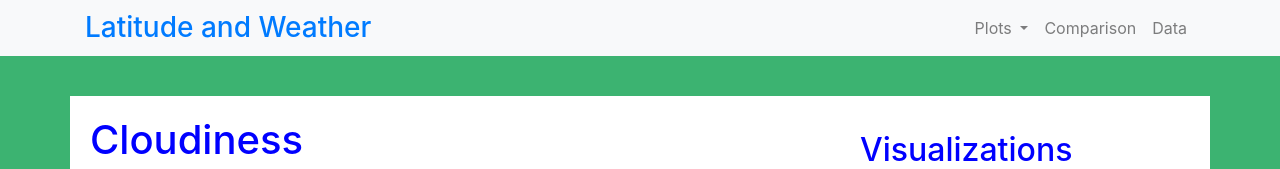
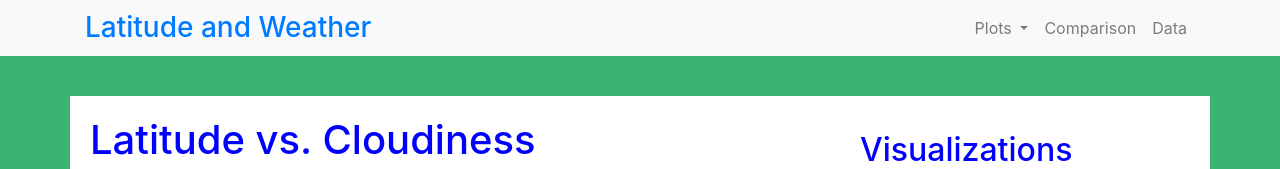
Before and after one commit to mkthis/Web-Design-Challenge, a plain HTML site: page cloudiness.html in a window 1280 px wide. Shown: the top 169 px of the page. Drawn offline with nearby package versions, Linux system fonts and the light colour scheme.

Commit message:
fixed error on two htmls

```diff
--- a/cloudiness.html
+++ b/cloudiness.html
@@ -48,7 +48,7 @@
     <div class="container">
         <div class="row">
             <div id = "content" class="col-md-8" >
-                <h1>Cloudiness</h1>
+                <h1>Latitude vs. Cloudiness</h1>
                 <a target = "blank" href="Resources/images/Fig3.png"><center><img class="thumbnail2" alt="Fig3" src="Resources/images/Fig3.png"/></center></a>
                 <p>
                     Both the Northern and Southern Hemispheres indicate positive correlations between latitude and humidity; however, these relationships do not appear to be strong as indicated by the r-squared values. There are many data points in both the Northern and Southern Hemispheres that are either 0% cloudiness or 100% cloudiness, but the Northern Hemisphere has more data points overall and it may appear that this relationship is stronger in the North than in the South, when it might not be the case. In the North, if clouds exist, it appears to be total cloud cover much of the time. This is not so with the South. With both of these graphs side by side, I would conclude that there is not a strong relationship of cloudiness to latitude in either hemisphere.
```
Also changed, not shown: wind.html (+1 -1 lines).
